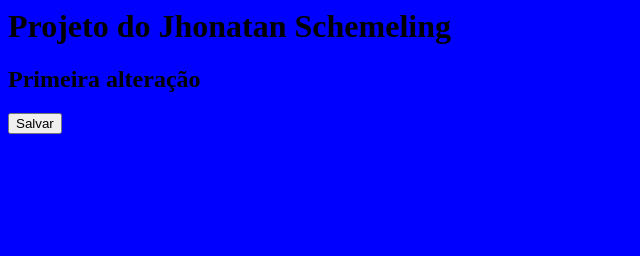
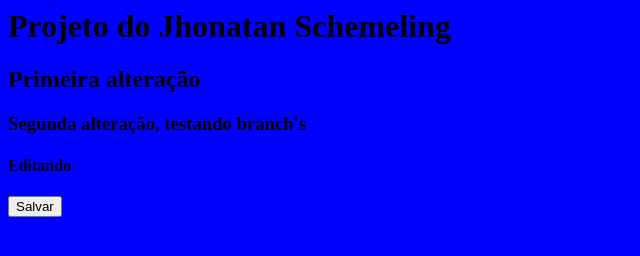
Before and after one commit to EstudosCursos/JhonatanSchemeling, a plain HTML site: page index.html in a window 1280 px wide. Shown: the whole page, without its empty margins (0-640 px from the left). Drawn offline with Linux system fonts and the light colour scheme.

```diff
--- a/index.html
+++ b/index.html
@@ -5,6 +5,12 @@
 <body>
 	<h1>Projeto do Jhonatan Schemeling</h1>
 	<h2>Primeira alteração</h2>
+
+	<h3>Segunda alteração, testando branch's</h3>
+
+	<h4>Editando</h4>
+
 	<button>Salvar</button>
+
 </body>
 </html>
```
